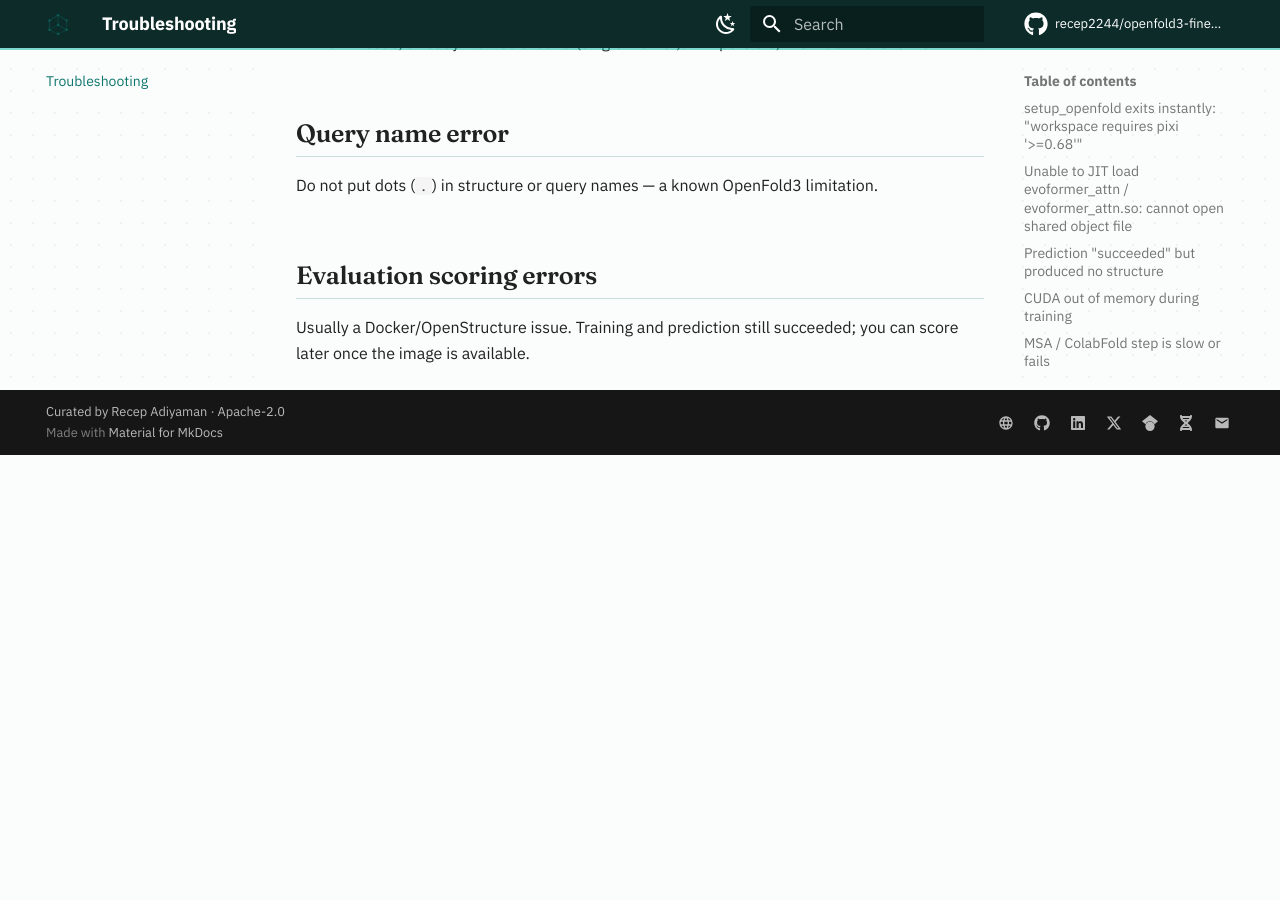
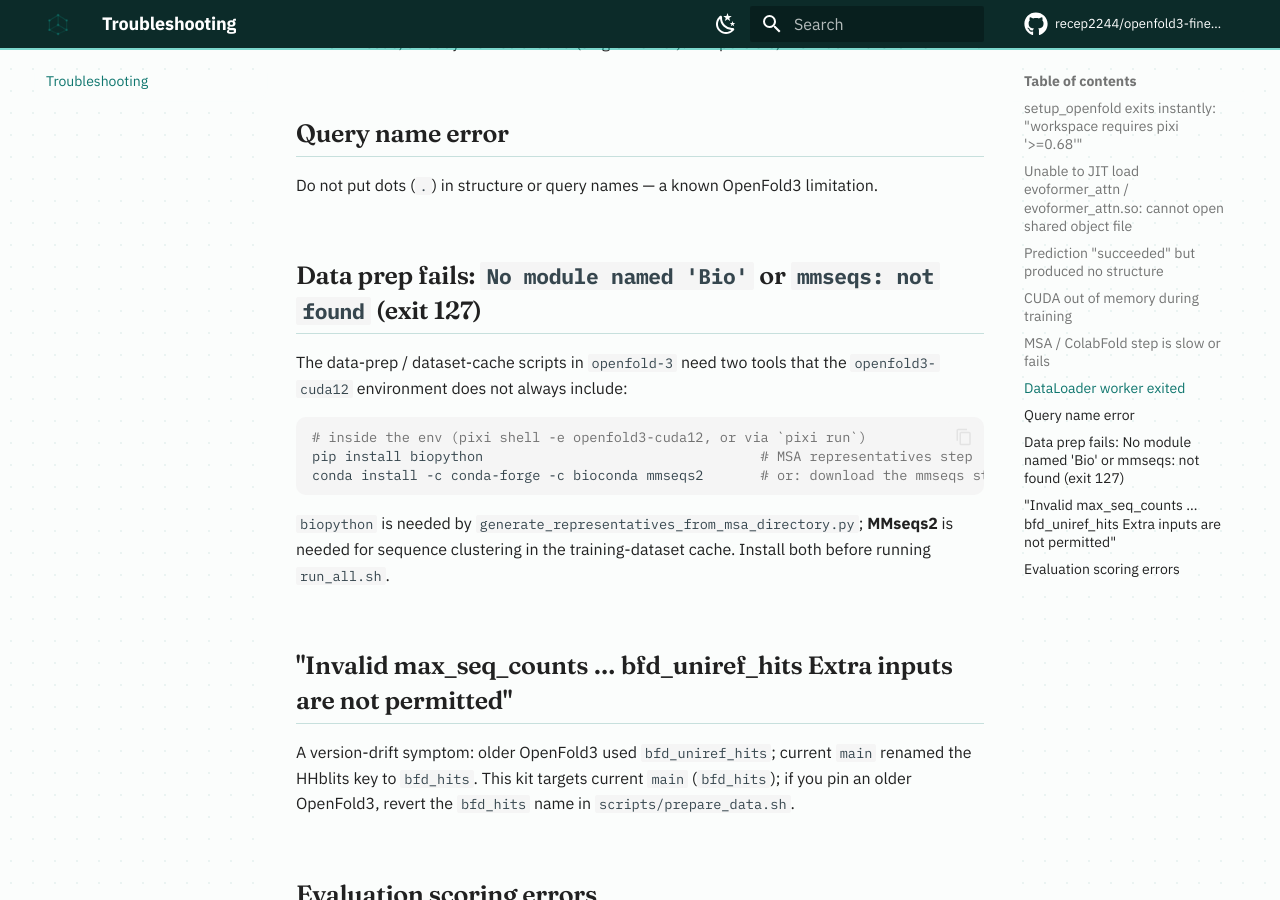
Before and after one commit to recep2244/openfold3-finetune-kit, an MkDocs documentation site: the page built from docs/troubleshooting.md, in a window 1280 px wide and 900 px high, scrolled down 1666 px. Built offline with MkDocs 1.6.1 and Material for MkDocs 9.7.7, drawn with Linux system fonts in a browser that asks for light colours; comment, search, counter and statistics services are not loaded; before the commit the page ends 2121 px from its top, so only the background shows below that.

Commit message:
fix: data-prep honors TRAIN_IDS/VAL_IDS env + current-OpenFold3 MSA keys
prepare_data.sh now reads TRAIN_IDS/VAL_IDS from the environment (so run_all.sh's CONFIG actually drives which structures are prepared), and uses the current OpenFold3 'bfd_hits' MSA key/filename (was 'bfd_uniref_hits', now rejected by MaxSeqCounts). Document the BioPython + MMseqs2 data-prep dependencies. Found via a real end-to-end smoke run.

````diff
--- a/docs/troubleshooting.md
+++ b/docs/troubleshooting.md
@@ -55,6 +55,24 @@
 ## Query name error
 Do not put dots (`.`) in structure or query names — a known OpenFold3 limitation.
 
+## Data prep fails: `No module named 'Bio'` or `mmseqs: not found` (exit 127)
+The data-prep / dataset-cache scripts in `openfold-3` need two tools that the
+`openfold3-cuda12` environment does not always include:
+
+```bash
+# inside the env (pixi shell -e openfold3-cuda12, or via `pixi run`)
+pip install biopython                                  # MSA representatives step
+conda install -c conda-forge -c bioconda mmseqs2       # or: download the mmseqs static binary onto PATH
+```
+
+`biopython` is needed by `generate_representatives_from_msa_directory.py`; **MMseqs2** is needed
+for sequence clustering in the training-dataset cache. Install both before running `run_all.sh`.
+
+## "Invalid max_seq_counts … bfd_uniref_hits Extra inputs are not permitted"
+A version-drift symptom: older OpenFold3 used `bfd_uniref_hits`; current `main` renamed the
+HHblits key to `bfd_hits`. This kit targets current `main` (`bfd_hits`); if you pin an older
+OpenFold3, revert the `bfd_hits` name in `scripts/prepare_data.sh`.
+
 ## Evaluation scoring errors
 Usually a Docker/OpenStructure issue. Training and prediction still succeeded; you can score
 later once the image is available.
````
Also changed, not shown: 1 other file.
